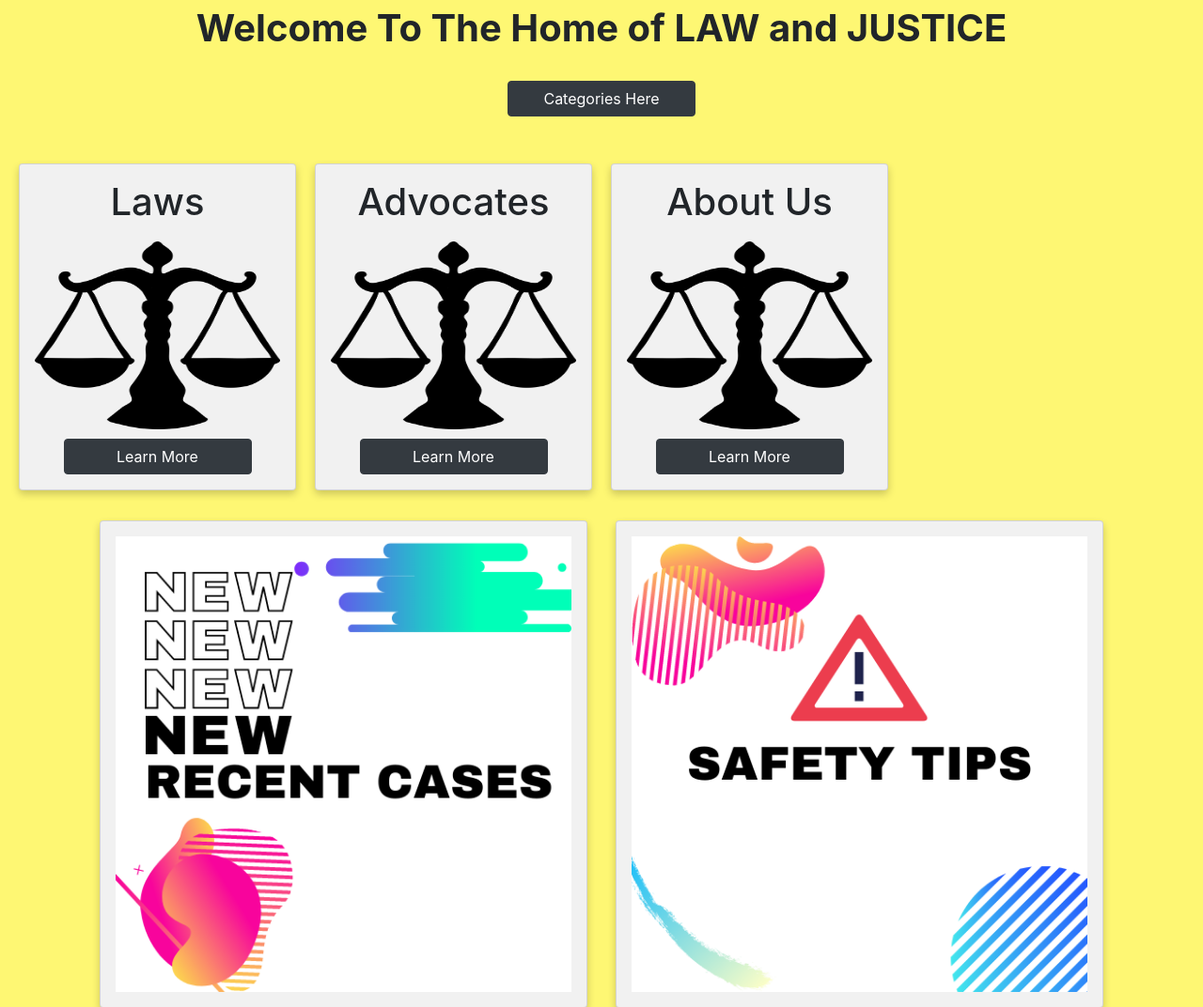
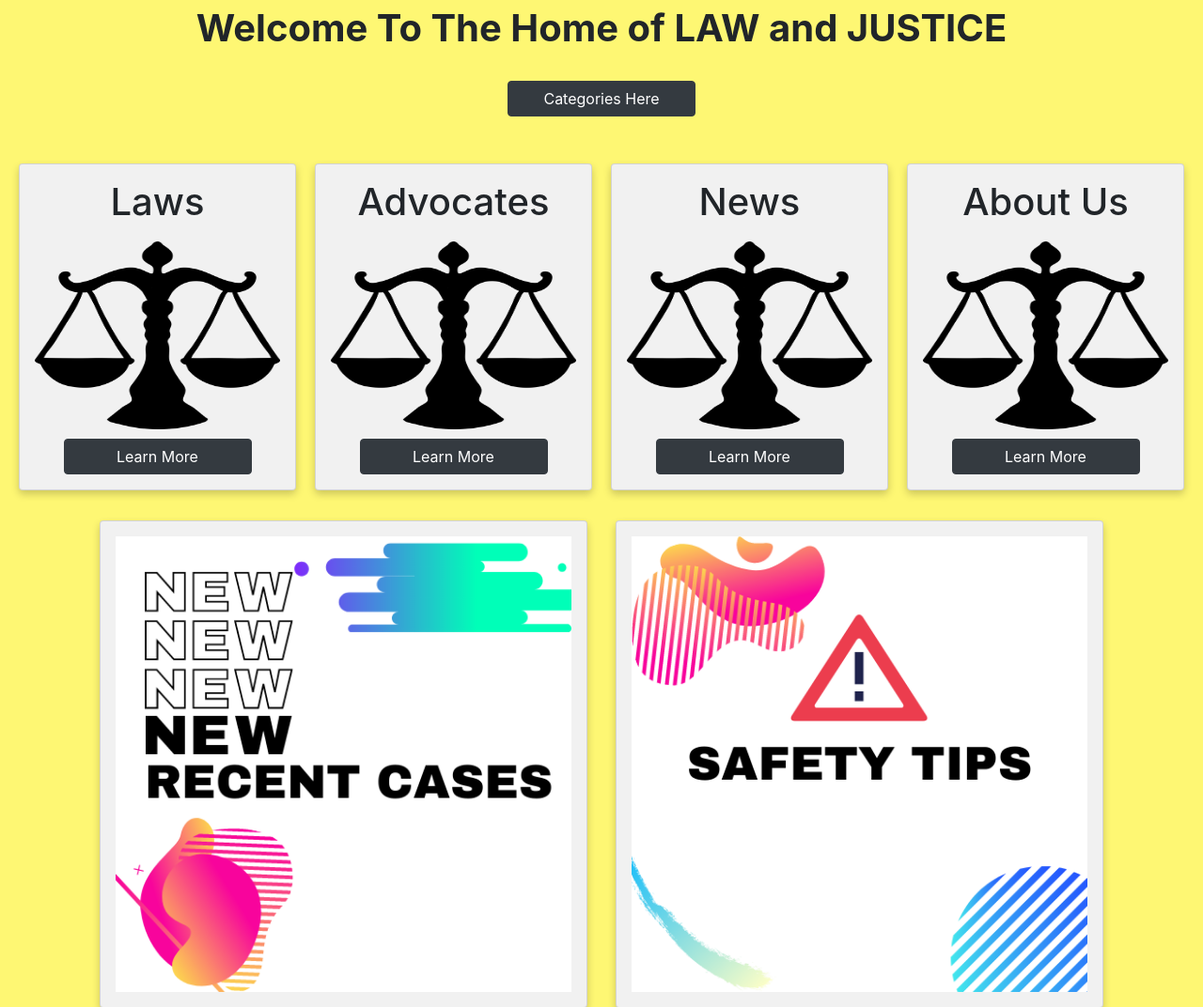
Before and after one commit to AvijoyBhowmick/avyanna, a PHP site: page /dashboard.php in a window 1280 px wide. Shown: the part 404-1476 px from the top of the page at 94% size. Run offline with PHP 8.4, Linux system fonts and the light colour scheme.

Commit message:
no card removal

```diff
--- a/dashboard.php
+++ b/dashboard.php
@@ -53,7 +53,7 @@
 	<br>
 	<center><a class="btn btn-dark btn_nav " style="width: 200px;margin-bottom: 20px" href="category.php" role="button">Categories Here</a></center>
 
-<center>
+
 <div class="row" style="margin-top:30px;margin-bottom:30px;margin-left:10px;margin-right:10px">
   <div class="column">
     <div class="card">
@@ -73,13 +73,21 @@
 
   <div class="column">
     <div class="card">
+     <h1>News</h1>
+     <img src="assets/libra.png" width="100%" height="200"  style="margin-bottom:10px; margin-top: 10px" >
+      <center><a class="btn btn-dark btn_nav " style="width: 200px" href="category.php" role="button">Learn More</a></center>
+    </div>
+  </div>
+
+  <div class="column">
+    <div class="card">
       <h1>About Us</h1>
       <img src="assets/libra.png" width="100%" height="200"  style="margin-bottom:10px; margin-top: 10px" >
        <center><a class="btn btn-dark btn_nav " style="width: 200px" href="category.php" role="button">Learn More</a></center>
     </div>
   </div>
 </div>
-</center>
+
 
 <div class="container" width="100%" style="margin-top:30px;margin-bottom:30px">
 	<div class="row">
```
